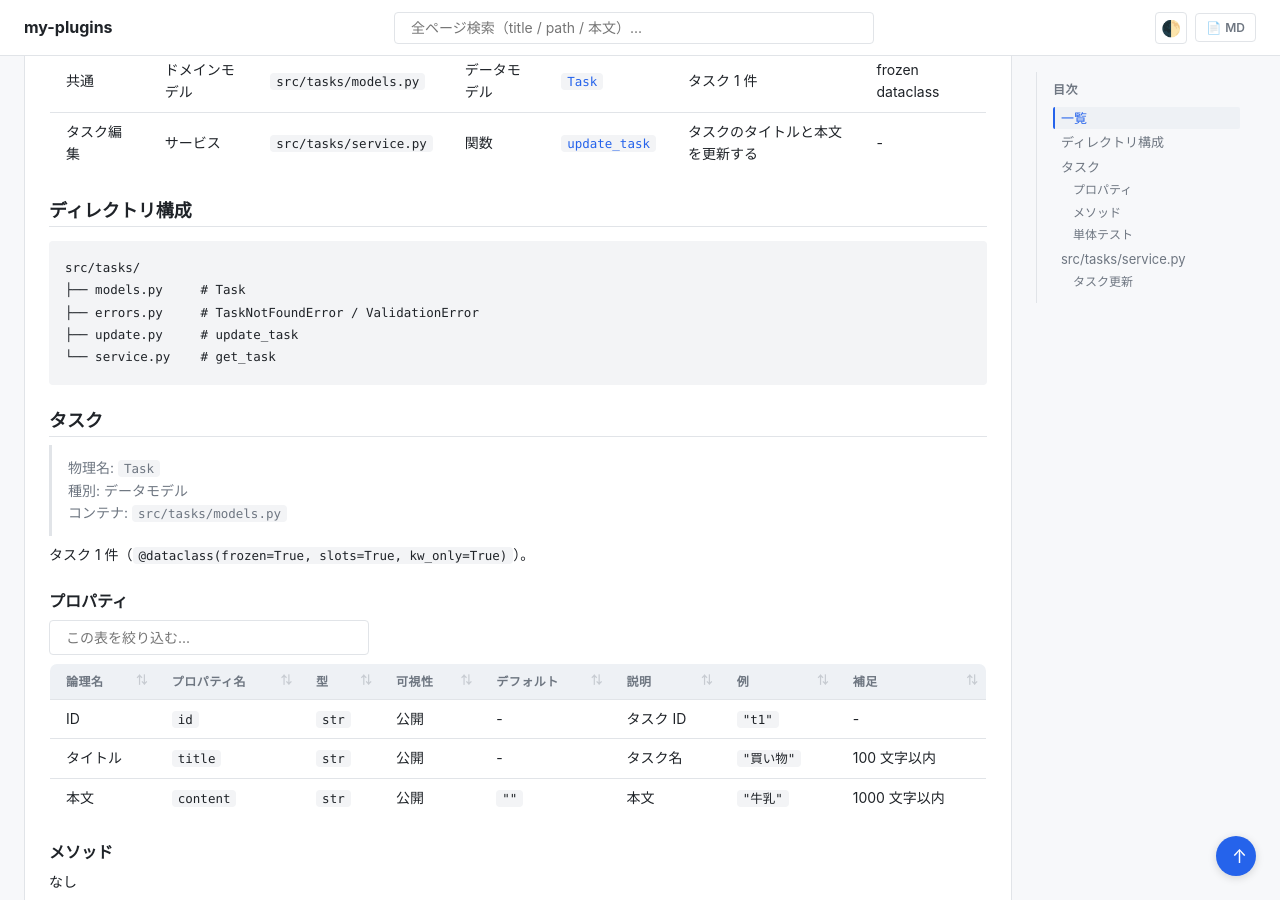
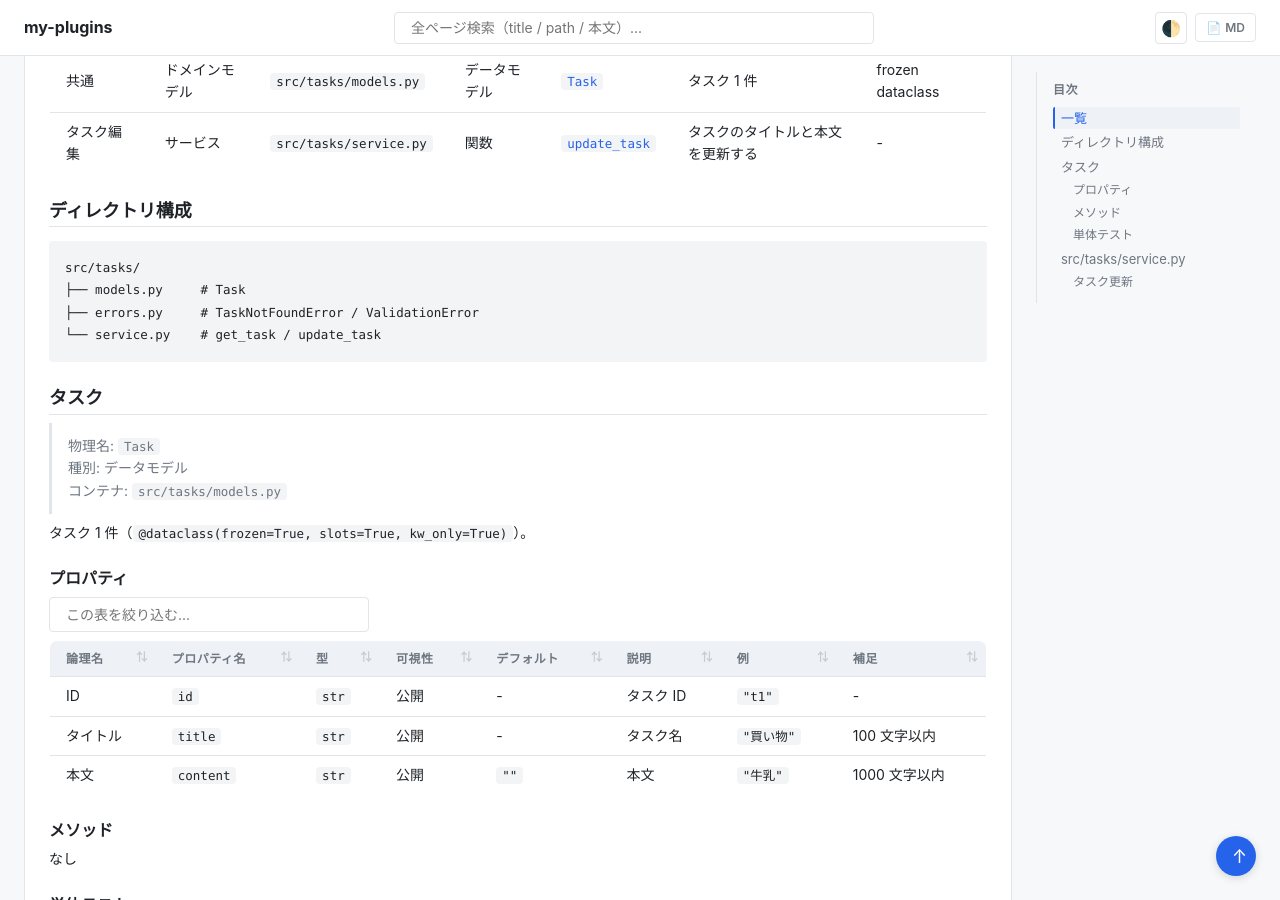
Before and after one commit to shuhei1101/ai-monitor-e2e, a Jekyll site: the page built from docs/wiki/設計図/モジュール構成/バックエンド/タスク.py.md, in a window 1280 px wide and 900 px high, scrolled down 312 px. Built offline with Jekyll 4.4.1, drawn with Linux system fonts in a browser that asks for light colours; our own code applies the rules of GitHub Pages for plain Markdown files; some of the changed text lies outside the part shown.

Commit message:
update_task の配置を service.py に統一し、未設計の単体テスト 2 行を削除する
Co-Authored-By: Claude Opus 5 <noreply@anthropic.com>

````diff
--- a/docs/wiki/設計図/モジュール構成/バックエンド/タスク.py.md
+++ b/docs/wiki/設計図/モジュール構成/バックエンド/タスク.py.md
@@ -19,8 +19,7 @@ template_version: 1.1.0
 src/tasks/
 ├── models.py     # Task
 ├── errors.py     # TaskNotFoundError / ValidationError
-├── update.py     # update_task
-└── service.py    # get_task
+└── service.py    # get_task / update_task
 ```
 
 ## タスク
@@ -105,9 +104,7 @@ Task(id="t1", title="買い物", content="牛乳")
 | --- | --- | --- | --- | --- | --- | --- |
 | `test_update_task` | 正常 | タイトルと本文を更新 | `t1` が登録済みのストア | なし | 更新後の `Task` を返し、ストアも更新される | - |
 | `test_update_task_when_content_omitted` | 正常 | 本文の省略 | `content` を渡さない | なし | 本文が空文字になる | デフォルト値の分岐 |
-| `test_update_task_when_history_recorded` | 正常 | 更新履歴の記録 | `t1` が登録済みのストア | なし | 更新前のタイトルと本文が履歴として参照できる | - |
 | `test_update_task_when_title_empty` | 異常 | タイトルが空 | `title=""` | なし | `ValidationError` | 例外表「title が空文字 or 100 文字超」に対応 |
 | `test_update_task_when_title_too_long` | 異常 | タイトルが長すぎる | `title` が 101 文字 | なし | `ValidationError` | 同上 |
 | `test_update_task_when_content_too_long` | 異常 | 本文が長すぎる | `content` が 1001 文字 | なし | `ValidationError` | 例外表「content が 1000 文字超」に対応 |
 | `test_update_task_when_task_missing` | 異常 | タスク不明 | 未登録の `task_id` | なし | `TaskNotFoundError`・ストアは不変 | 例外表「task_id が store に無い」に対応 |
-| `test_update_task_when_conflicting_update` | 異常 | 同時更新の競合 | 取得後に別経路で同じタスクが更新された状態で更新する | なし | `ConflictError`・後勝ちにならない | 楽観ロックのリビジョンで判定 |
````
